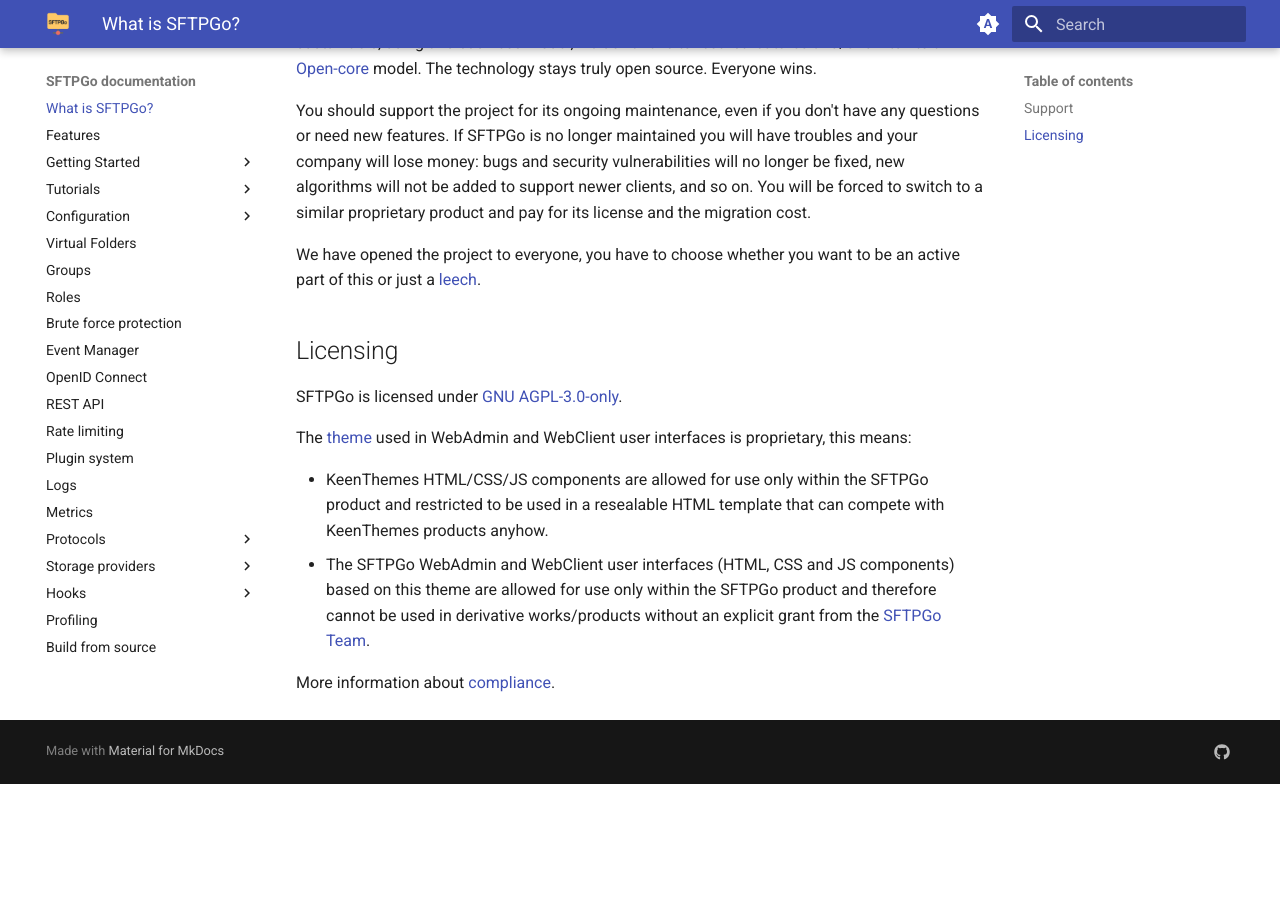
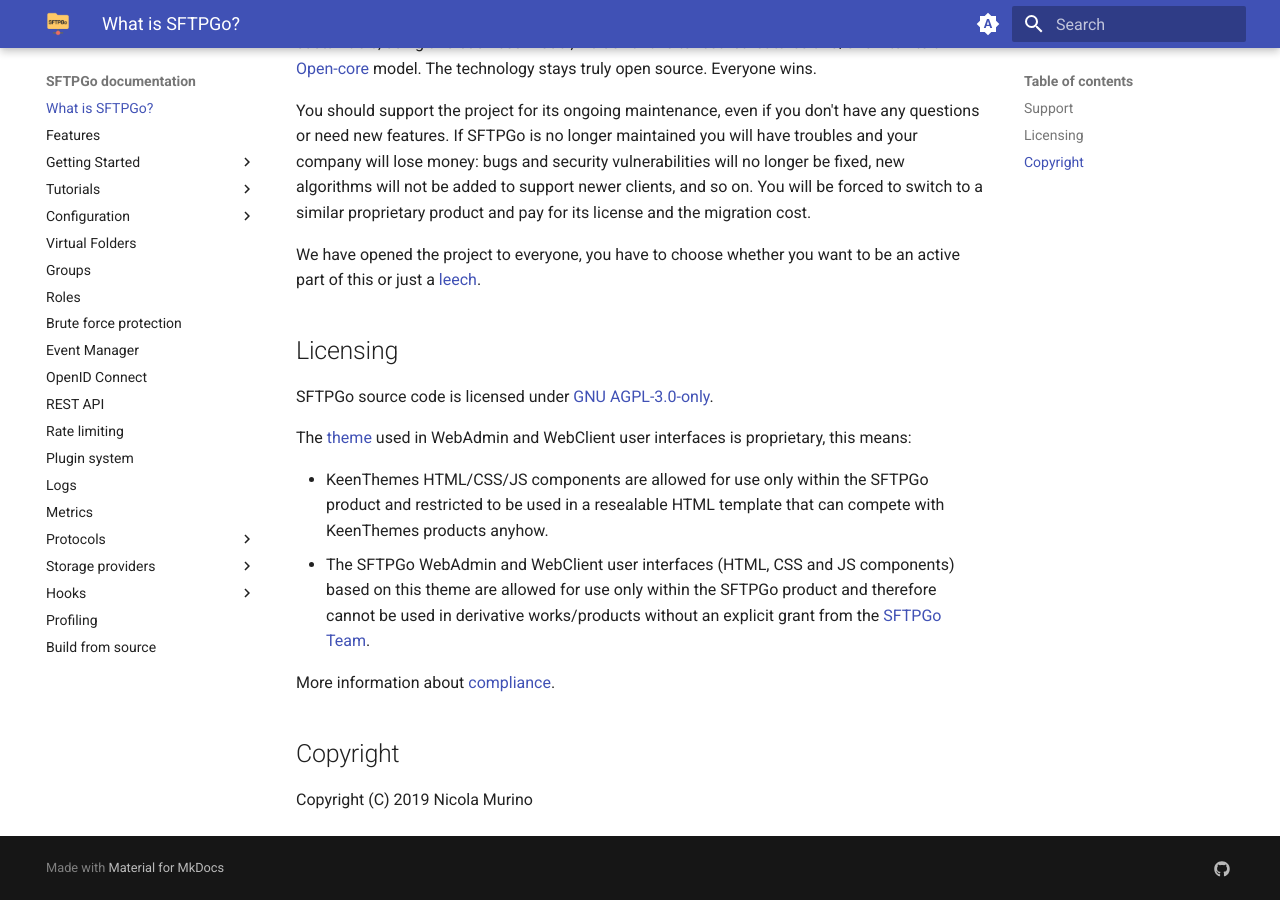
Before and after one commit to sftpgo/docs, an MkDocs documentation site: the page built from docs/index.md, in a window 1280 px wide and 900 px high, scrolled down 1331 px. Built offline with MkDocs 1.6.1 and Material for MkDocs 9.7.7, drawn with Linux system fonts in a browser that asks for light colours; the version menu is left out; before the commit the page ends 2115 px from its top, so only the background shows below that.

```diff
--- a/docs/index.md
+++ b/docs/index.md
@@ -26,7 +26,7 @@ We have opened the project to everyone, you have to choose whether you want to b
 
 ## Licensing
 
-SFTPGo is licensed under [GNU AGPL-3.0-only](https://www.gnu.org/licenses/agpl-3.0.en.html){:target="_blank"}.
+SFTPGo source code is licensed under [GNU AGPL-3.0-only](https://www.gnu.org/licenses/agpl-3.0.en.html){:target="_blank"}.
 
 The [theme](https://keenthemes.com/products/templates-mega-bundle){:target="_blank"} used in WebAdmin and WebClient user interfaces is proprietary, this means:
 
@@ -34,3 +34,7 @@ The [theme](https://keenthemes.com/products/templates-mega-bundle){:target="_bla
 - The SFTPGo WebAdmin and WebClient user interfaces (HTML, CSS and JS components) based on this theme are allowed for use only within the SFTPGo product and therefore cannot be used in derivative works/products without an explicit grant from the [SFTPGo Team](mailto:support@sftpgo.com).
 
 More information about [compliance](https://sftpgo.com/compliance.html){:target="_blank"}.
+
+## Copyright
+
+Copyright (C) 2019 Nicola Murino
```
Also changed, not shown: docs/config-file.md (+1 -0 lines).
